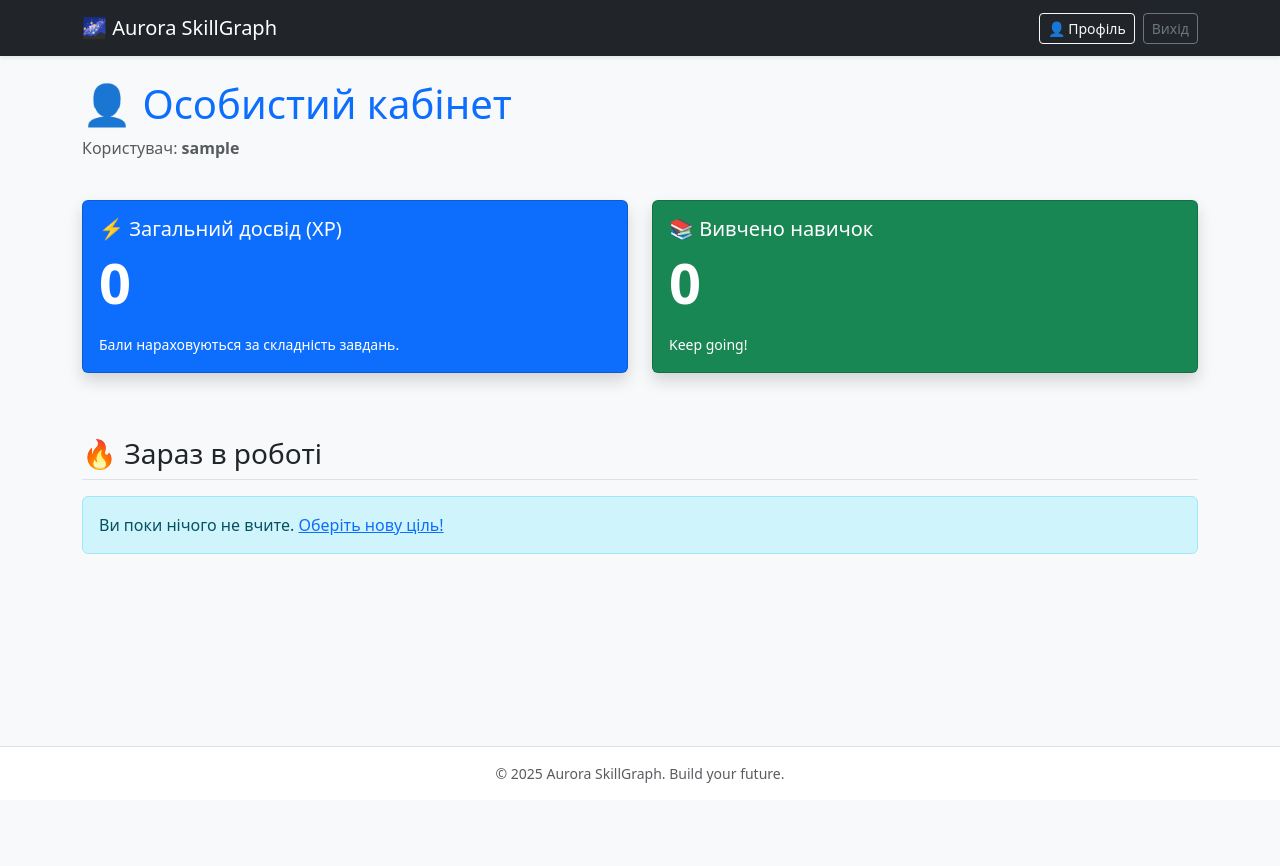
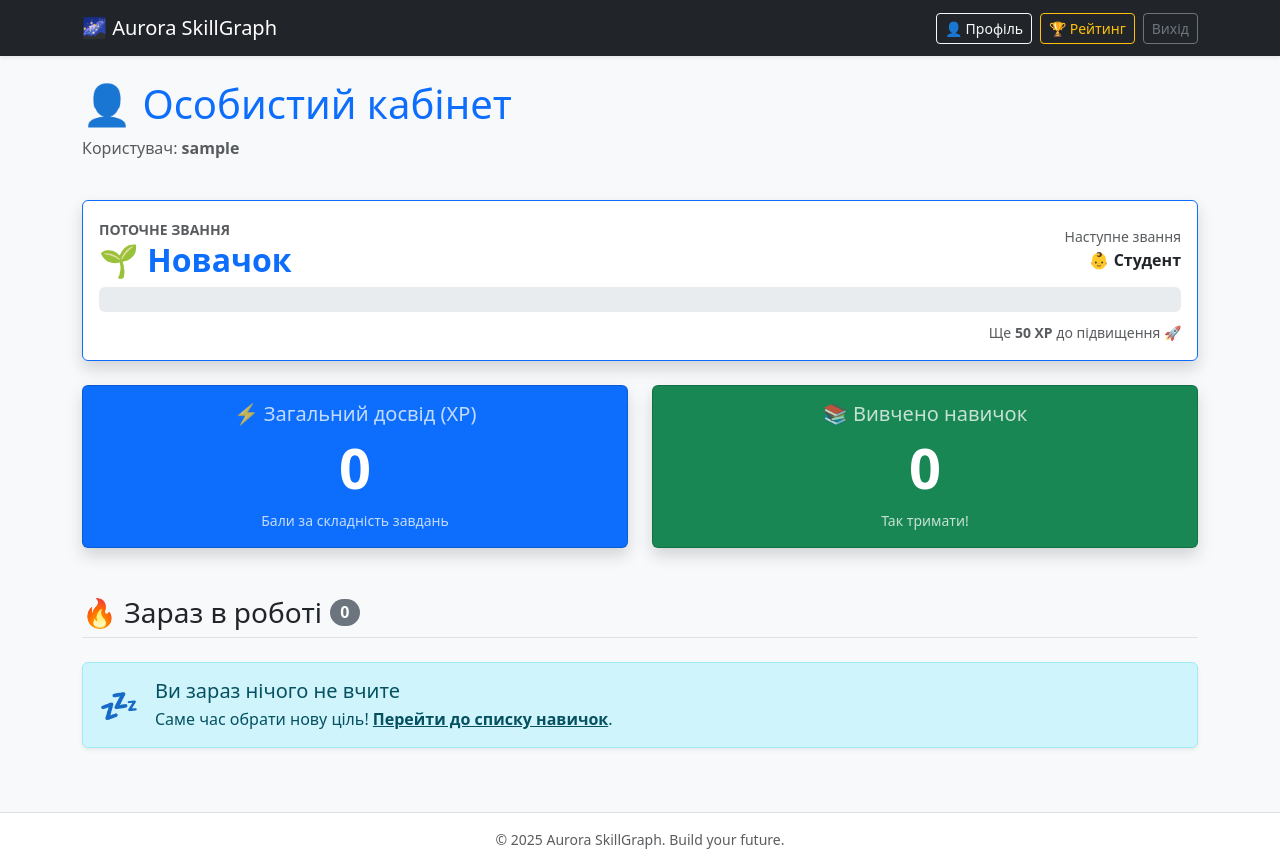
Before and after one commit to elKINTARO/aurora-skill-graph, a Django app: page /profile/ in a window 1280 px wide. Before the commit the page ends 783 px from the top, so only its background shows below. Run offline with Django 5.2, Linux system fonts and the light colour scheme; the visitor is signed in with stand-in values (Sample User, id 1); data that the repository does not hold is empty.

Commit message:
Initial commit - add gamification and leaderboard all users

```diff
--- /dev/null
+++ b/skills/gamification.py
@@ -0,0 +1,41 @@
+RANKS = {
+    0: '🌱 Новачок',
+    50: '👶 Студент',
+    150: '🔨 Підмайстер',
+    300: '🛠️ Спеціаліст',
+    600: '🧠 Експерт',
+    1000: '🧙‍♂️ Архітектор',
+    2000: '👑 Легенда',
+}
+
+
+def get_rank_info(total_xp):
+    current_rank = '🌱 Новачок'
+    next_rank = None
+    xp_for_next = None
+
+    thresholds = sorted(RANKS.keys())
+
+    for i, threshold in enumerate(thresholds):
+        if total_xp >= threshold:
+            current_rank = RANKS[threshold]
+            if i + 1 < len(thresholds):
+                xp_for_next = thresholds[i + 1]
+                next_rank = RANKS[xp_for_next]
+            else:
+                next_rank = 'Max Level'
+                xp_for_next = total_xp
+        else:
+            break
+
+    if next_rank == 'Max Level':
+        progress_percent = 100
+    else:
+        progress_percent = int((total_xp / xp_for_next) * 100) if xp_for_next else 0
+
+    return {
+        'current_rank': current_rank,
+        'next_rank': next_rank,
+        'xp_needed': xp_for_next - total_xp if xp_for_next else 0,
+        'progress_percent': progress_percent
+    }
--- a/skills/templates/skills/profile.html
+++ b/skills/templates/skills/profile.html
@@ -11,55 +11,110 @@
     </div>
 
     <div class="row mb-5">
-        <div class="col-md-6">
-            <div class="card text-white bg-primary mb-3 shadow">
+
+        <div class="col-12 mb-4">
+            <div class="card shadow border-primary">
                 <div class="card-body">
-                    <h5 class="card-title">⚡ Загальний досвід (XP)</h5>
-                    <p class="display-4 fw-bold">{{ total_xp }}</p>
-                    <p class="card-text"><small>Бали нараховуються за складність завдань.</small></p>
+                    <div class="d-flex justify-content-between align-items-center mb-2">
+                        <div>
+                            <span class="text-muted small text-uppercase fw-bold">Поточне звання</span>
+                            <h2 class="card-title text-primary mb-0 fw-bold">{{ rank.current_rank }}</h2>
+                        </div>
+                        <div class="text-end">
+                            <span class="text-muted small">Наступне звання</span>
+                            <div class="fw-bold">{{ rank.next_rank }}</div>
+                        </div>
+                    </div>
+
+                    <div class="progress" style="height: 25px;">
+                        <div class="progress-bar progress-bar-striped progress-bar-animated bg-primary"
+                             role="progressbar"
+                             style="width:{{ rank.progress_percent }}%;"
+                             aria-valuenow="{{ rank.progress_percent }}"
+                             aria-valuemin="0"
+                             aria-valuemax="100">
+                             {{ rank.progress_percent }}%
+                        </div>
+                    </div>
+
+                    <div class="text-end mt-2">
+                        <small class="text-muted">
+                            {% if rank.xp_needed > 0 %}
+                                Ще <strong>{{ rank.xp_needed }} XP</strong> до підвищення 🚀
+                            {% else %}
+                                Ви досягли вершини! 👑
+                            {% endif %}
+                        </small>
+                    </div>
                 </div>
             </div>
         </div>
+
+        <div class="col-md-6 mb-3 mb-md-0">
+            <div class="card text-white bg-primary shadow h-100">
+                <div class="card-body d-flex flex-column justify-content-center align-items-center text-center">
+                    <h5 class="card-title opacity-75">⚡ Загальний досвід (XP)</h5>
+                    <p class="display-4 fw-bold mb-0">{{ total_xp }}</p>
+                    <small class="opacity-75 mt-2">Бали за складність завдань</small>
+                </div>
+            </div>
+        </div>
+
         <div class="col-md-6">
-            <div class="card text-white bg-success mb-3 shadow">
-                <div class="card-body">
-                    <h5 class="card-title">📚 Вивчено навичок</h5>
-                    <p class="display-4 fw-bold">{{ finished_count }}</p>
-                    <p class="card-text"><small>Keep going!</small></p>
+            <div class="card text-white bg-success shadow h-100">
+                <div class="card-body d-flex flex-column justify-content-center align-items-center text-center">
+                    <h5 class="card-title opacity-75">📚 Вивчено навичок</h5>
+                    <p class="display-4 fw-bold mb-0">{{ finished_count }}</p>
+                    <small class="opacity-75 mt-2">Так тримати!</small>
                 </div>
             </div>
         </div>
     </div>
 
-    <h3 class="border-bottom pb-2 mb-3">🔥 Зараз в роботі</h3>
+    <h3 class="border-bottom pb-2 mb-4 d-flex align-items-center">
+        🔥 Зараз в роботі
+        <span class="badge bg-secondary ms-2 fs-6 rounded-pill">{{ in_progress.count }}</span>
+    </h3>
 
     <div class="row">
         {% for item in in_progress %}
-            <div class="col-md-4 mb-4">
-                <div class="card h-100 status-border-in_progress shadow-sm">
-                    <div class="card-body">
-                        <h5 class="card-title">
+            <div class="col-md-6 col-lg-4 mb-4">
+                <div class="card h-100 status-border-in_progress shadow-sm hover-shadow transition">
+                    <div class="card-body d-flex flex-column">
+                        <div class="d-flex justify-content-between align-items-start mb-2">
+                            <span class="badge bg-light text-dark border">{{ item.skill.get_difficulty_display }}</span>
+                            <small class="text-muted">{{ item.skill.category }}</small>
+                        </div>
+
+                        <h5 class="card-title fw-bold mb-3">
                             <a href="{% url 'skill_detail' item.skill.slug %}" class="text-decoration-none text-dark stretched-link">
                                 {{ item.skill.title }}
                             </a>
                         </h5>
-                        <span class="badge bg-light text-dark border mb-2">{{ item.skill.get_difficulty_display }}</span>
-                        <p class="card-text small text-muted">{{ item.skill.category }}</p>
-                    </div>
-                    <div class="card-footer bg-white border-top-0">
-                        <div class="progress" style="height: 5px;">
-                          <div class="progress-bar bg-warning" role="progressbar" style="width: 50%"></div>
+
+                        <div class="mt-auto">
+                            <div class="progress" style="height: 6px;">
+                              <div class="progress-bar bg-warning" role="progressbar" style="width: 60%"></div>
+                            </div>
+                            <div class="d-flex justify-content-between mt-2">
+                                <small class="text-muted">Статус:</small>
+                                <small class="fw-bold text-warning">В процесі...</small>
+                            </div>
                         </div>
-                        <small class="text-muted">В процесі...</small>
                     </div>
                 </div>
             </div>
         {% empty %}
             <div class="col-12">
-                <div class="alert alert-info">
-                    Ви поки нічого не вчите. <a href="{% url 'skill_list' %}">Оберіть нову ціль!</a>
+                <div class="alert alert-info d-flex align-items-center shadow-sm">
+                    <span class="fs-2 me-3">💤</span>
+                    <div>
+                        <h5 class="alert-heading mb-1">Ви зараз нічого не вчите</h5>
+                        <p class="mb-0">Саме час обрати нову ціль! <a href="{% url 'skill_list' %}" class="alert-link">Перейти до списку навичок</a>.</p>
+                    </div>
                 </div>
             </div>
         {% endfor %}
     </div>
+
 {% endblock %}
--- a/skills/urls.py
+++ b/skills/urls.py
@@ -12,4 +12,5 @@ urlpatterns = [
     path('skill/<slug:skill_slug>/delete/', views.skill_delete, name='skill_delete'),
     path('skill/<slug:skill_slug>/add-dependency/', views.skill_add_dependency, name='add_dependency'),
     path('skill/<slug:skill_slug>/remove-dependency/<int:dependency_id>/', views.skill_remove_dependency, name='remove_dependency'),
+    path('leaderboard/', views.leaderboard, name='leaderboard'),
 ]
--- a/skills/views.py
+++ b/skills/views.py
@@ -8,29 +8,30 @@ from .models import Skill, UserSkillProgress, SkillDependency
 from django.views.decorators.cache import never_cache
 from django.utils.text import slugify
 from .forms import SkillForm, DependencyForm
-
-
+from .gamification import get_rank_info
+from django.contrib.auth.models import User
+from django.db.models import Case, When, IntegerField
 
 @login_required
 def user_profile(request):
     user_progress = UserSkillProgress.objects.filter(user=request.user).select_related('skill')
     in_progress_skills = user_progress.filter(status='in_progress')
     finished_skills = user_progress.filter(status='done')
+
     total_xp = finished_skills.aggregate(
         total_points=Sum(F('skill__difficulty') * 10)
     )['total_points'] or 0
+
+    rank_data = get_rank_info(total_xp)
 
     context = {
         'in_progress': in_progress_skills,
         'finished_count': finished_skills.count(),
         'total_xp': total_xp,
+        'rank': rank_data,
     }
 
     return render(request, 'skills/profile.html', context)
-
-
-from django.db.models import Q  # <--- Додай цей імпорт зверху
-
 
 @never_cache
 @login_required
@@ -249,3 +250,27 @@ def skill_remove_dependency(request, skill_slug, dependency_id):
         dependency.delete()
 
     return redirect('skill_detail', skill_slug=current_skill.slug)
+
+@login_required
+def leaderboard(request):
+    users = User.objects.annotate(
+        total_xp=Sum(
+            Case(
+                When(skill_progress__status='done', then=F('skill_progress__skill__difficulty') * 10),
+                default=0,
+                output_field=IntegerField()
+            )
+        )
+    ).order_by('-total_xp')
+
+    leaderboard_data = []
+    for user in users:
+        xp = user.total_xp or 0
+        rank_info = get_rank_info(xp)
+        leaderboard_data.append({
+            'user': user,
+            'xp': xp,
+            'rank': rank_info['current_rank']
+        })
+
+    return render(request, 'skills/leaderboard.html', {'leaders': leaderboard_data})
--- a/templates/base.html
+++ b/templates/base.html
@@ -15,6 +15,9 @@
         <div class="d-flex align-items-center">
             {% if user.is_authenticated %}
                 <a href="{% url 'profile' %}" class="btn btn-outline-light btn-sm me-2">👤 Профіль</a>
+                <a href="{% url 'leaderboard' %}" class="btn btn-outline-warning btn-sm me-2">
+                    🏆 Рейтинг
+                </a>
                 <form action="{% url 'logout' %}" method="post" class="d-inline">
                     {% csrf_token %}
                     <button class="btn btn-sm btn-outline-secondary">Вихід</button>
```
Also changed, not shown: skills/templates/skills/leaderboard.html (added, +58 -0 lines).
